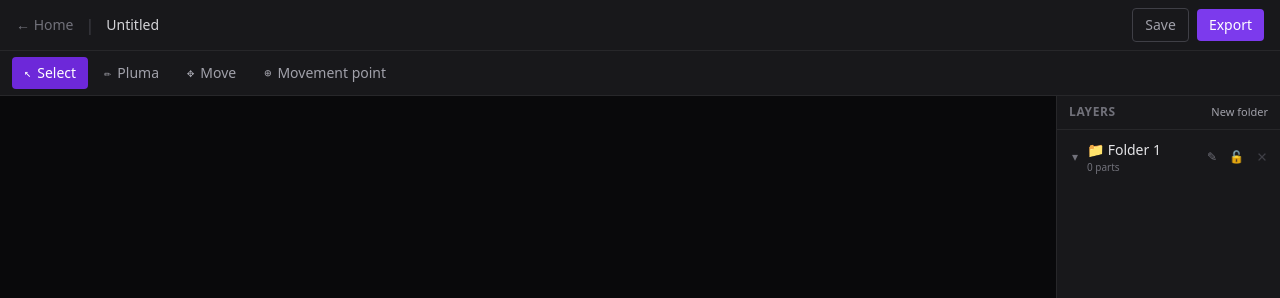
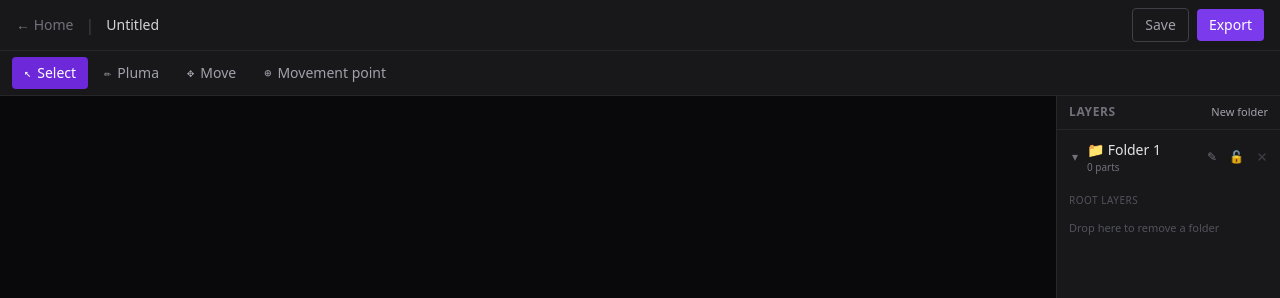
Before and after one commit to Cloudxyz/simple-2-5d, a Next.js app: page /editor in a window 1280 px wide. Both pictures are taken after a click on the button "New folder". Shown: the top 298 px of the page. Built offline with nearby package versions, Linux system fonts and the light colour scheme.

Commit message:
Add layer folder drag and rename

```diff
--- a/components/editor/EditorLayout.tsx
+++ b/components/editor/EditorLayout.tsx
@@ -269,7 +269,6 @@ export default function EditorLayout({ characterName, freshStart = false }: Edit
     setRig((prev) => {
       const part = prev.parts.find((item) => item.id === partId);
       if (!part) return prev;
-      if (isPartEffectivelyLocked(part, prev.groups)) return prev;
       const nextGroupId = groupId || null;
       if (part.groupId === nextGroupId) return prev;
       if (nextGroupId && !findGroupById(prev.groups, nextGroupId)) return prev;
@@ -281,6 +280,14 @@ export default function EditorLayout({ characterName, freshStart = false }: Edit
         parts: prev.parts.map((item) => (item.id === partId ? { ...item, groupId: nextGroupId } : item)),
       };
     });
+  }
+
+  function handlePartRename(partId: string, name: string) {
+    const nextName = name.trim() || "Untitled part";
+    setRig((prev) => ({
+      ...prev,
+      parts: prev.parts.map((part) => (part.id === partId ? { ...part, name: nextName } : part)),
+    }));
   }
 
   function handlePartParentChange(partId: string, parentId: string) {
@@ -651,6 +658,7 @@ export default function EditorLayout({ characterName, freshStart = false }: Edit
           onToggleGroupLock={handleToggleGroupLock}
           onToggleGroupExpanded={handleToggleGroupExpanded}
           onPartGroupChange={handlePartGroupChange}
+          onPartRename={handlePartRename}
           onPartParentChange={handlePartParentChange}
           onPartReorderByDrag={handlePartReorderByDrag}
           onDeletePart={handleDeletePart}
--- a/components/editor/PartsSidebar.tsx
+++ b/components/editor/PartsSidebar.tsx
@@ -15,6 +15,7 @@ interface PartsSidebarProps {
   onToggleGroupLock: (groupId: string) => void;
   onToggleGroupExpanded: (groupId: string) => void;
   onPartGroupChange: (partId: string, groupId: string) => void;
+  onPartRename: (partId: string, name: string) => void;
   onPartParentChange: (partId: string, parentId: string) => void;
   onPartReorderByDrag: (sourcePartId: string, targetPartId: string, placeAfter: boolean) => void;
   onDeletePart: (id: string) => void;
@@ -77,6 +78,7 @@ export default function PartsSidebar({
   onToggleGroupLock,
   onToggleGroupExpanded,
   onPartGroupChange,
+  onPartRename,
   onPartParentChange,
   onPartReorderByDrag,
   onDeletePart,
@@ -94,8 +96,12 @@ export default function PartsSidebar({
   const [draggingPartId, setDraggingPartId] = useState<string | null>(null);
   const [dragOverPartId, setDragOverPartId] = useState<string | null>(null);
   const [dragOverPosition, setDragOverPosition] = useState<"before" | "after" | null>(null);
+  const [dragOverGroupId, setDragOverGroupId] = useState<string | null>(null);
+  const [isRootDragOver, setIsRootDragOver] = useState(false);
   const [editingGroupId, setEditingGroupId] = useState<string | null>(null);
   const [editingGroupName, setEditingGroupName] = useState("");
+  const [editingPartId, setEditingPartId] = useState<string | null>(null);
+  const [editingPartName, setEditingPartName] = useState("");
   const rowRefs = useRef<Record<string, HTMLDivElement | null>>({});
 
   const partsById = new Map(parts.map((part) => [part.id, part]));
@@ -131,6 +137,13 @@ export default function PartsSidebar({
     }
   }, [editingGroupId, groups]);
 
+  useEffect(() => {
+    if (editingPartId && !parts.some((part) => part.id === editingPartId)) {
+      setEditingPartId(null);
+      setEditingPartName("");
+    }
+  }, [editingPartId, parts]);
+
   const groupedParts = new Map<string, typeof sortedParts>();
   for (const item of sortedParts) {
     if (!item.part.groupId || !groupsById.has(item.part.groupId)) continue;
@@ -151,6 +164,26 @@ export default function PartsSidebar({
     setEditingGroupName("");
   }
 
+  function startPartRename(part: Part) {
+    setEditingPartId(part.id);
+    setEditingPartName(part.name);
+  }
+
+  function commitPartRename() {
+    if (!editingPartId) return;
+    onPartRename(editingPartId, editingPartName);
+    setEditingPartId(null);
+    setEditingPartName("");
+  }
+
+  function resetDragState() {
+    setDraggingPartId(null);
+    setDragOverPartId(null);
+    setDragOverPosition(null);
+    setDragOverGroupId(null);
+    setIsRootDragOver(false);
+  }
+
   function renderPartRow(item: (typeof sortedParts)[number], baseIndent: number) {
     const { part, parent, depth } = item;
     const isSelected = part.id === selectedPartId;
@@ -158,6 +191,7 @@ export default function PartsSidebar({
     const isEffectivelyLocked = isPartEffectivelyLocked(part, groups);
     const isDragging = draggingPartId === part.id;
     const isDragTarget = dragOverPartId === part.id && draggingPartId !== part.id;
+    const isEditing = editingPartId === part.id;
     const indentPx = baseIndent + Math.min(depth, 4) * 12;
 
     return (
@@ -176,6 +210,8 @@ export default function PartsSidebar({
             e.preventDefault();
             if (draggingPartId !== part.id) {
               e.dataTransfer.dropEffect = "move";
+              setDragOverGroupId(null);
+              setIsRootDragOver(false);
               setDragOverPartId(part.id);
               const bounds = e.currentTarget.getBoundingClientRect();
               const halfwayY = bounds.top + bounds.height / 2;
@@ -192,17 +228,12 @@ export default function PartsSidebar({
             e.preventDefault();
             const sourcePartId = draggingPartId ?? e.dataTransfer.getData("text/plain");
             if (sourcePartId && sourcePartId !== part.id) {
+              onPartGroupChange(sourcePartId, part.groupId ?? "");
               onPartReorderByDrag(sourcePartId, part.id, dragOverPosition === "after");
             }
-            setDraggingPartId(null);
-            setDragOverPartId(null);
-            setDragOverPosition(null);
+            resetDragState();
           }}
-          onDragEnd={() => {
-            setDraggingPartId(null);
-            setDragOverPartId(null);
-            setDragOverPosition(null);
-          }}
+          onDragEnd={resetDragState}
           className={`flex items-center gap-1 px-2 py-1.5 group cursor-grab border-l-2 ${
             isSelected
               ? "bg-violet-900/60 border-violet-400 shadow-[inset_0_0_0_1px_rgba(167,139,250,0.28)]"
@@ -216,8 +247,25 @@ export default function PartsSidebar({
           }`}
         >
           <div className="flex-1 min-w-0" style={{ paddingLeft: `${indentPx}px` }}>
+            {isEditing ? (
+              <input
+                autoFocus
+                value={editingPartName}
+                onChange={(e) => setEditingPartName(e.target.value)}
+                onBlur={commitPartRename}
+                onKeyDown={(e) => {
+                  if (e.key === "Enter") commitPartRename();
+                  if (e.key === "Escape") {
+                    setEditingPartId(null);
+                    setEditingPartName("");
+                  }
+                }}
+                className="w-full rounded bg-zinc-950 border border-zinc-700 px-2 py-1 text-xs text-zinc-200 outline-none focus:border-violet-500"
+              />
+            ) : (
               <button
                 onClick={() => onSelectPart(isSelected ? null : part.id)}
+                onDoubleClick={() => startPartRename(part)}
                 aria-current={isSelected ? "true" : undefined}
                 className={`w-full text-left transition-colors ${
                   !part.isVisible ? "opacity-40" : ""
@@ -237,7 +285,18 @@ export default function PartsSidebar({
                   </span>
                 )}
               </button>
+            )}
           </div>
+
+          {!isEditing && (
+            <button
+              onClick={() => startPartRename(part)}
+              title="Rename part"
+              className="flex-shrink-0 rounded px-1 text-xs text-zinc-500 hover:bg-zinc-800 hover:text-zinc-200 transition-colors"
+            >
+              ✎
+            </button>
+          )}
 
           <button
             onClick={() => onToggleLock(part.id)}
@@ -305,9 +364,35 @@ export default function PartsSidebar({
             {groups.map((group) => {
               const groupParts = groupedParts.get(group.id) ?? [];
               const isEditing = editingGroupId === group.id;
+              const isDragTarget = dragOverGroupId === group.id;
               return (
                 <div key={group.id} className="mb-1">
-                  <div className="flex items-center gap-1 px-2 py-1.5 hover:bg-zinc-800/80 border-l-2 border-transparent">
+                  <div
+                    onDragOver={(e) => {
+                      e.preventDefault();
+                      e.dataTransfer.dropEffect = "move";
+                      setDragOverGroupId(group.id);
+                      setDragOverPartId(null);
+                      setDragOverPosition(null);
+                      setIsRootDragOver(false);
+                    }}
+                    onDragLeave={() => {
+                      if (dragOverGroupId === group.id) {
+                        setDragOverGroupId(null);
+                      }
+                    }}
+                    onDrop={(e) => {
+                      e.preventDefault();
+                      const sourcePartId = draggingPartId ?? e.dataTransfer.getData("text/plain");
+                      if (sourcePartId) onPartGroupChange(sourcePartId, group.id);
+                      resetDragState();
+                    }}
+                    className={`flex items-center gap-1 px-2 py-1.5 hover:bg-zinc-800/80 border-l-2 ${
+                      isDragTarget
+                        ? "border-violet-500 bg-zinc-800/90 ring-1 ring-inset ring-violet-500/60"
+                        : "border-transparent"
+                    }`}
+                  >
                     <button
                       onClick={() => onToggleGroupExpanded(group.id)}
                       title={group.isExpanded ? "Collapse folder" : "Expand folder"}
@@ -386,9 +471,37 @@ export default function PartsSidebar({
               );
             })}
 
-            {ungroupedParts.length > 0 && (
+            <div
+              onDragOver={(e) => {
+                e.preventDefault();
+                e.dataTransfer.dropEffect = "move";
+                setIsRootDragOver(true);
+                setDragOverGroupId(null);
+                setDragOverPartId(null);
+                setDragOverPosition(null);
+              }}
+              onDragLeave={() => {
+                setIsRootDragOver(false);
+              }}
+              onDrop={(e) => {
+                e.preventDefault();
+                const sourcePartId = draggingPartId ?? e.dataTransfer.getData("text/plain");
+                if (sourcePartId) onPartGroupChange(sourcePartId, "");
+                resetDragState();
+              }}
+              className={`mt-2 ${isRootDragOver ? "bg-zinc-800/60 ring-1 ring-inset ring-violet-500/60" : ""}`}
+            >
+              <div className="px-3 py-1 text-[10px] uppercase tracking-wider text-zinc-600">
+                Root layers
+              </div>
+              {ungroupedParts.length > 0 ? (
                 <ul>{ungroupedParts.map((item) => renderPartRow(item, 0))}</ul>
+              ) : (
+                <div className="px-3 py-2 text-[11px] text-zinc-600">
+                  Drop here to remove a folder
+                </div>
               )}
+            </div>
           </div>
         )}
       </div>
```
Also changed, not shown: 1 other file (tests, documents, lock files or other folders). Lines whose indentation alone changed are shown as unchanged.
